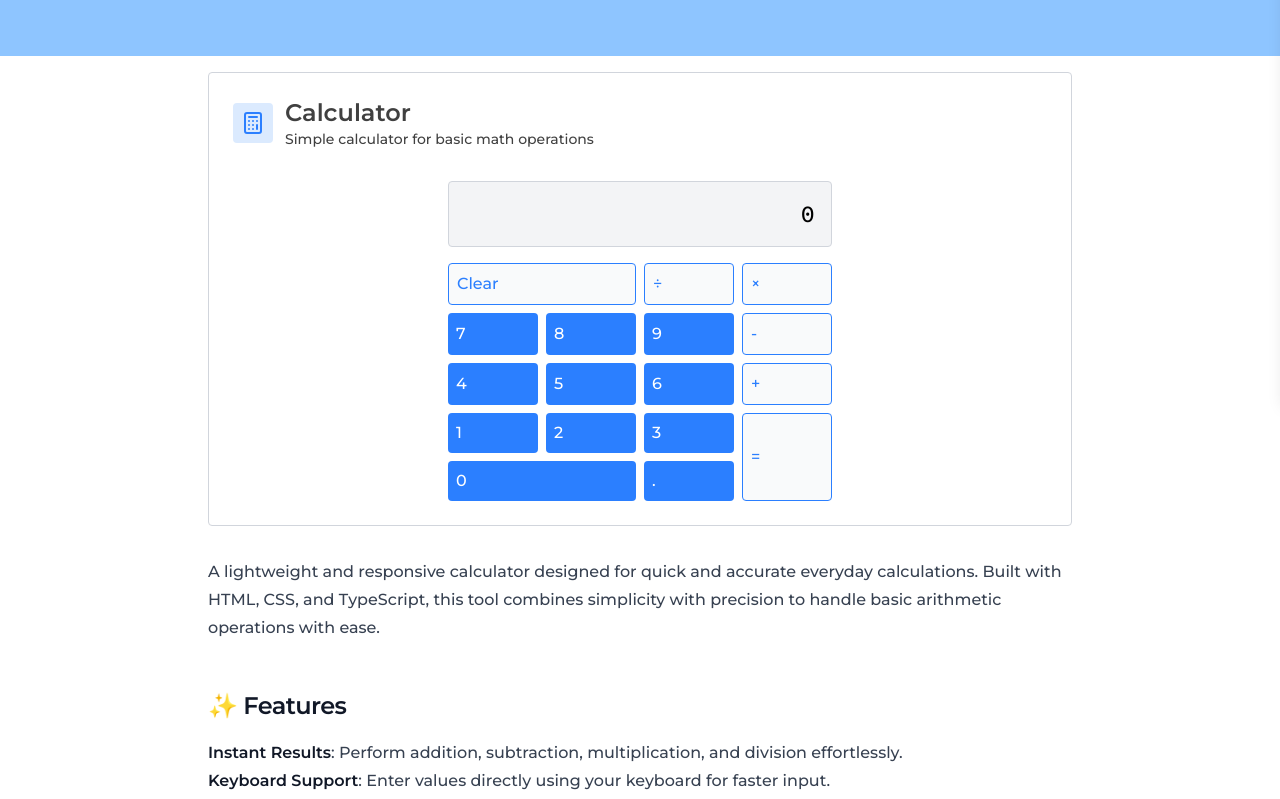
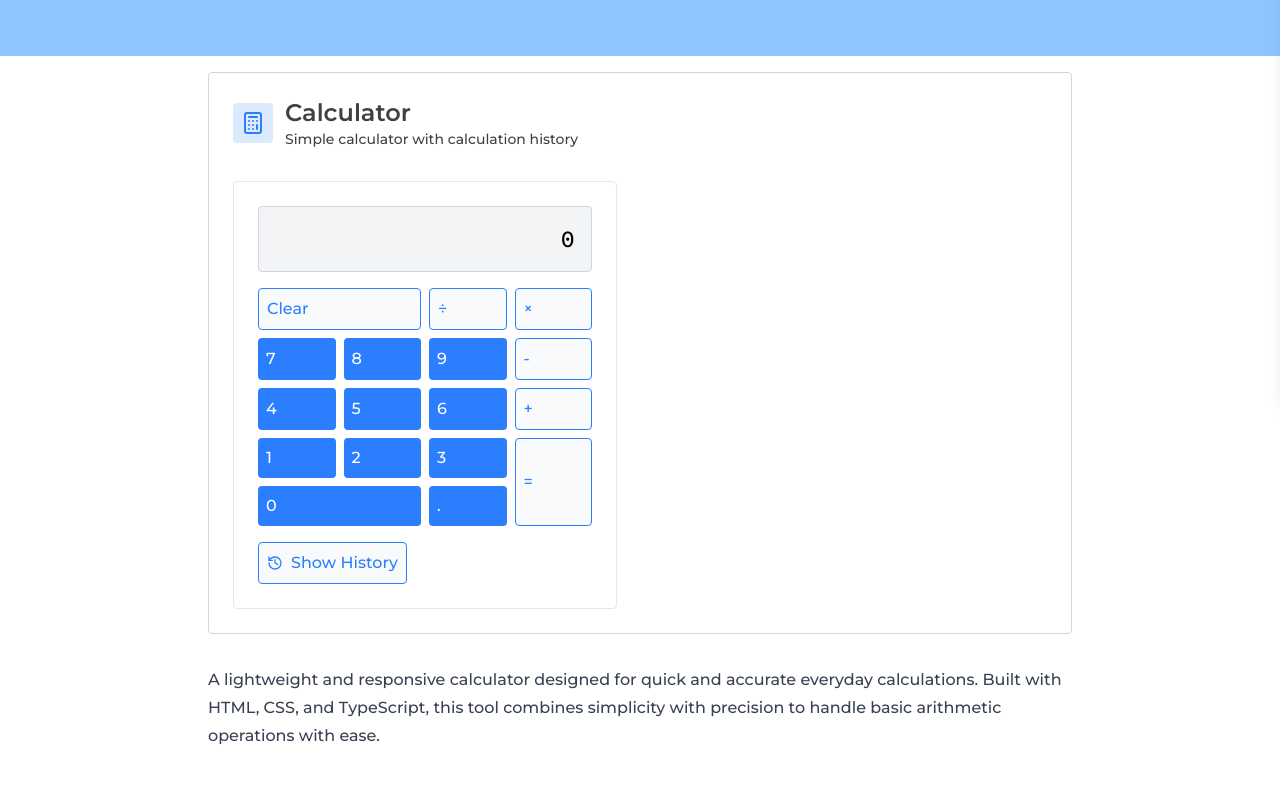
Before and after one commit to davinaleong/proj-davdevs-2025, a Next.js app: page /tools/20251010-calculator in a window 1280 px wide. Shown: the part 400-1199 px from the top of the page. Built offline with nearby package versions, Linux system fonts and the light colour scheme.

Commit message:
Added calculation history to the calculator component.

```diff
--- a/app/components/Button.tsx
+++ b/app/components/Button.tsx
@@ -5,7 +5,7 @@ import { ReactNode, ButtonHTMLAttributes } from 'react'
 interface ButtonProps extends Omit<ButtonHTMLAttributes<HTMLButtonElement>, 'type'> {
   children: ReactNode;
   type?: 'button' | 'submit' | 'reset';
-  variant?: 'primary' | 'secondary' | 'success' | 'danger' | 'gray' | 'calc-number' | 'calc-function' | 'calc-operation' | 'icon';
+  variant?: 'primary' | 'secondary' | 'success' | 'danger' | 'gray' | 'calc-number' | 'calc-function' | 'calc-operation' | 'icon' | 'list';
   disabled?: boolean;
   className?: string;
 }
@@ -18,7 +18,9 @@ export default function Button({
   className = "",
   ...props
 }: ButtonProps) {
-  const baseClasses = "flex items-center gap-2 cursor-pointer rounded-sm hover:opacity-60 p-2";
+  const baseClasses = variant === 'list'
+    ? "cursor-pointer"
+    : "flex items-center gap-2 cursor-pointer rounded-sm hover:opacity-60 p-2";
 
   const variantClasses = {
     primary: "text-white bg-blue-500",
@@ -29,7 +31,8 @@ export default function Button({
     'calc-number': "font-semibold bg-gray-100 dark:bg-gray-900 text-black dark:text-white",
     'calc-function': "font-semibold bg-gray-200 dark:bg-gray-800 text-black dark:text-white",
     'calc-operation': "bg-blue-300 dark:bg-blue-700 text-black dark:text-white",
-    icon: "border border-white dark:border-black text-blue-500 hover:border-blue-500 hover:opacity-60 p-1 bg-transparent"
+    icon: "border border-white dark:border-black text-blue-500 hover:border-blue-500 hover:opacity-60 p-1 bg-transparent",
+    list: "w-full p-3 text-left hover:bg-gray-100 dark:hover:bg-gray-800 transition-colors border-b border-gray-200 dark:border-gray-800 last:border-b-0 rounded-none gap-0 flex-col items-start"
   };
 
   const disabledClasses = disabled
--- /dev/null
+++ b/app/components/Panel.tsx
@@ -0,0 +1,14 @@
+import { ReactNode } from 'react'
+
+interface PanelProps {
+  children: ReactNode
+  className?: string
+}
+
+export default function Panel({ children, className = "" }: PanelProps) {
+  return (
+    <div className={`border bg-white border-gray-200 dark:bg-black dark:border-gray-800 rounded-sm p-6 ${className}`.trim()}>
+      {children}
+    </div>
+  )
+}
--- a/app/components/tools/apps/Calculator.tsx
+++ b/app/components/tools/apps/Calculator.tsx
@@ -1,15 +1,25 @@
 'use client'
 
 import { useState } from "react"
-import { Calculator as CalculatorIcon } from "lucide-react"
+import { Calculator as CalculatorIcon, History, Trash2 } from "lucide-react"
 import Button from "../../Button"
+import Panel from "../../Panel"
 import ToolPanel from "../components/ToolPanel"
+
+interface HistoryItem {
+  id: number
+  expression: string
+  result: string
+  timestamp: Date
+}
 
 export default function Calculator() {
   const [display, setDisplay] = useState("0")
   const [operation, setOperation] = useState<string | null>(null)
   const [previousValue, setPreviousValue] = useState<number | null>(null)
   const [waitingForNewValue, setWaitingForNewValue] = useState(false)
+  const [history, setHistory] = useState<HistoryItem[]>([])
+  const [showHistory, setShowHistory] = useState(false)
 
   const handleNumber = (num: string) => {
     if (waitingForNewValue) {
@@ -57,7 +67,19 @@ export default function Calculator() {
 
     if (previousValue !== null && operation) {
       const newValue = calculate(previousValue, inputValue, operation)
-      setDisplay(String(newValue))
+      const expression = `${previousValue} ${operation} ${inputValue}`
+      const result = String(newValue)
+
+      // Add to history
+      const historyItem: HistoryItem = {
+        id: Date.now(),
+        expression,
+        result,
+        timestamp: new Date()
+      }
+      setHistory(prev => [historyItem, ...prev])
+
+      setDisplay(result)
       setPreviousValue(null)
       setOperation(null)
       setWaitingForNewValue(true)
@@ -80,17 +102,37 @@ export default function Calculator() {
     }
   }
 
+  const handleHistoryClick = (historyItem: HistoryItem) => {
+    setDisplay(historyItem.result)
+    setPreviousValue(null)
+    setOperation(null)
+    setWaitingForNewValue(true)
+  }
+
+  const clearHistory = () => {
+    setHistory([])
+  }
+
+  const toggleHistory = () => {
+    setShowHistory(!showHistory)
+  }
+
   return (
-    <ToolPanel title="Calculator" description="Simple calculator for basic math operations" icon={CalculatorIcon}>
-      <div className="max-w-sm mx-auto">
+    <ToolPanel title="Calculator" description="Simple calculator with calculation history" icon={CalculatorIcon}>
+      <div className="grid grid-cols-1 lg:grid-cols-2 gap-6">
+        {/* Calculator */}
+        <Panel className={`${showHistory ? 'lg:col-span-1' : 'lg:col-span-2'} max-w-sm mx-auto lg:mx-0 flow`}>
           {/* Display */}
-        <div className="mb-4 p-4 bg-gray-100 dark:bg-gray-900 rounded-sm border border-gray-300 dark:border-gray-700">
+          <section aria-label="Calculator display">
+            <output className="block p-4 bg-gray-100 dark:bg-gray-900 rounded-sm border border-gray-300 dark:border-gray-700">
               <div className="text-right text-2xl font-mono overflow-hidden">
                 {display}
               </div>
-        </div>
+            </output>
+          </section>
 
           {/* Buttons */}
+          <section aria-label="Calculator buttons">
             <div className="grid grid-cols-4 gap-2">
             <Button onClick={handleClear} variant="secondary" className="col-span-2">
               Clear
@@ -130,6 +172,62 @@ export default function Calculator() {
               .
             </Button>
             </div>
+          </section>
+
+          {/* History Toggle */}
+          <section aria-label="History controls">
+            <div className="flex justify-between items-center">
+            <Button onClick={toggleHistory} variant="secondary" className="flex items-center gap-2">
+              <History size={16} />
+              {showHistory ? 'Hide' : 'Show'} History
+            </Button>
+            {history.length > 0 && (
+              <span className="text-sm opacity-75">{history.length} calculations</span>
+            )}
+            </div>
+          </section>
+        </Panel>
+
+        {/* History Panel */}
+        {showHistory && (
+          <Panel className="lg:col-span-1 bg-gray-50 dark:bg-gray-950">
+            <aside>
+              <header className="p-4 border-b border-gray-300 dark:border-gray-700 flex items-center justify-between">
+                <h2 className="font-medium flex items-center gap-2">
+                  <History size={16} />
+                  History
+                </h2>
+                {history.length > 0 && (
+                  <Button onClick={clearHistory} variant="icon" className="p-1" title="Clear history">
+                    <Trash2 size={16} />
+                  </Button>
+                )}
+              </header>
+              <nav aria-label="Previous calculations" className="max-h-96 overflow-y-auto">
+                {history.length === 0 ? (
+                  <div className="p-4 text-center text-gray-500 dark:text-gray-400">
+                    No calculations yet
+                  </div>
+                ) : (
+                  <ul className="space-y-1">
+                    {history.map((item) => (
+                      <li key={item.id}>
+                        <Button
+                          onClick={() => handleHistoryClick(item)}
+                          variant="list"
+                          aria-label={`Use result ${item.result} from calculation ${item.expression}`}
+                        >
+                          <div className="text-sm opacity-75 font-mono">{item.expression}</div>
+                          <div className="text-lg font-mono">{item.result}</div>
+                        </Button>
+                      </li>
+                    ))}
+                  </ul>
+                )}
+              </nav>
+            </aside>
+        </Panel>
+        )}
       </div>
     </ToolPanel>
   )
```
Lines whose indentation alone changed are shown as unchanged.
